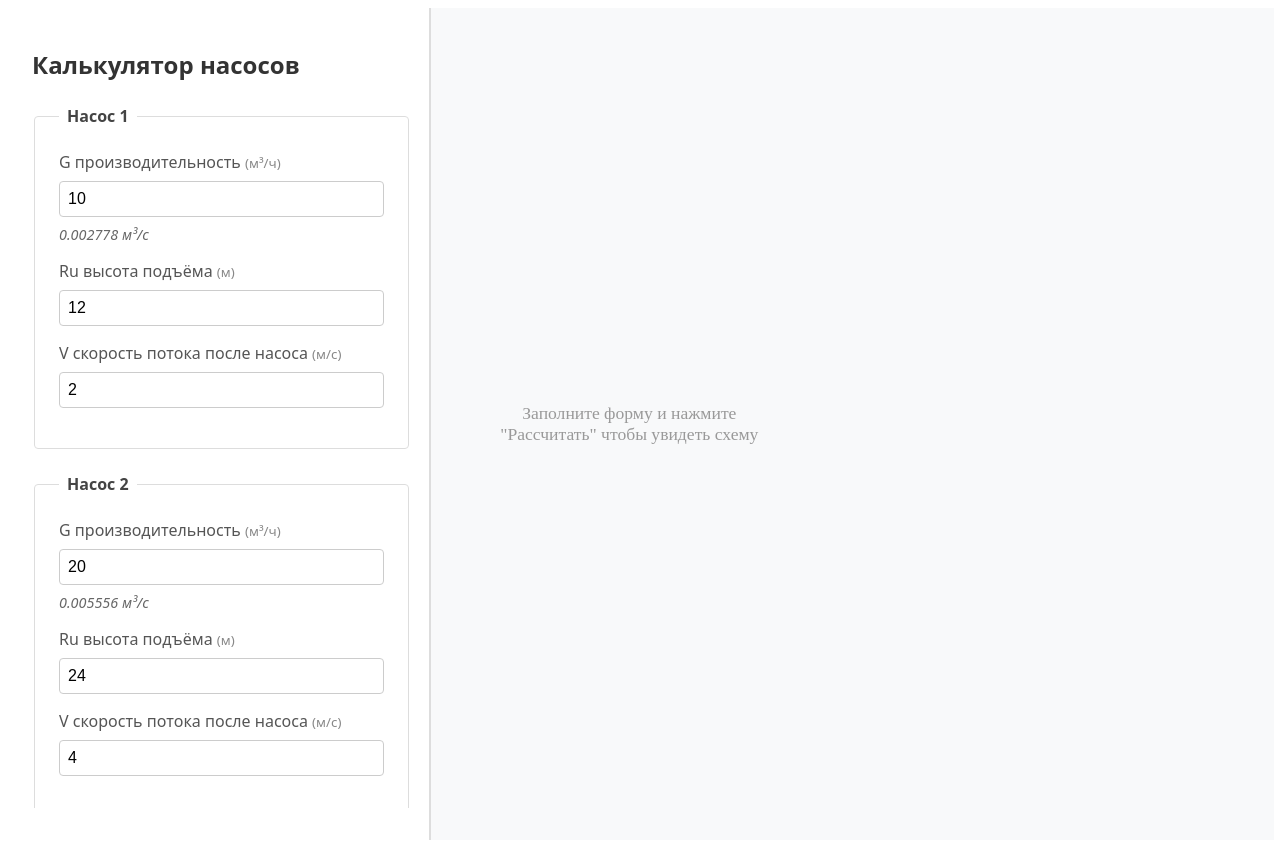
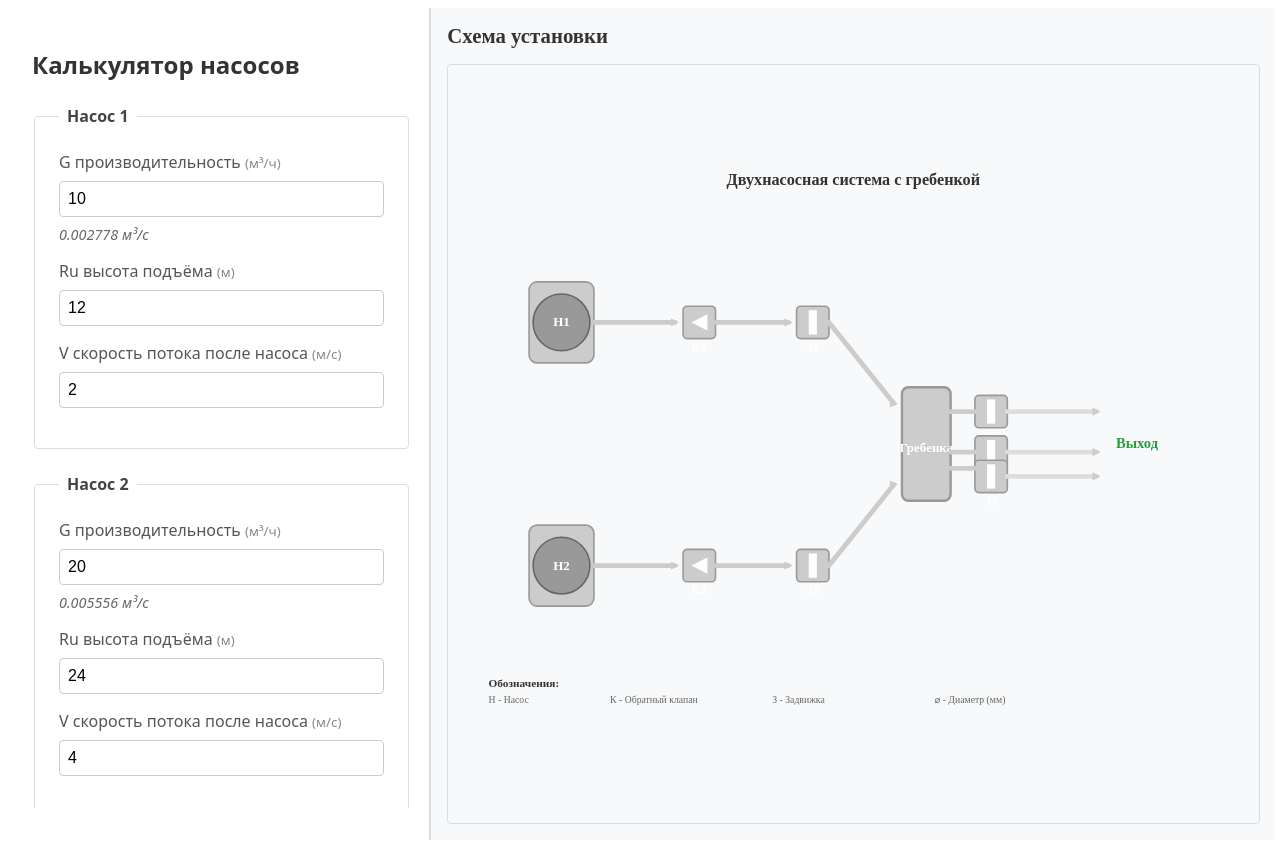
Before and after one commit to yaroxor/armaturen-calculator, a SvelteKit app: page / in a window 1280 px wide. Built offline with nearby package versions, Linux system fonts and the light colour scheme.

Commit message:
always display diagram

```diff
--- a/src/routes/+page.svelte
+++ b/src/routes/+page.svelte
@@ -175,13 +175,7 @@
 
 	<div class="diagram-column">
 		<div class="diagram-sticky">
-			{#if results}
-				<Schema01Diagram {results} />
-			{:else}
-				<div class="diagram-placeholder">
-					<p>Заполните форму и нажмите "Рассчитать" чтобы увидеть схему</p>
-				</div>
-			{/if}
+			<Schema01Diagram {results} />
 		</div>
 	</div>
 </div>
@@ -217,18 +211,6 @@
 		align-items: center;
 		justify-content: stretch;
 		padding: 1rem;
-	}
-
-	/* Placeholder before calculation */
-	.diagram-placeholder {
-		text-align: center;
-		color: #999;
-		padding: 2rem;
-	}
-
-	.diagram-placeholder p {
-		font-size: 1.1rem;
-		max-width: 300px;
 	}
 
 	/* Calculator container */
```
